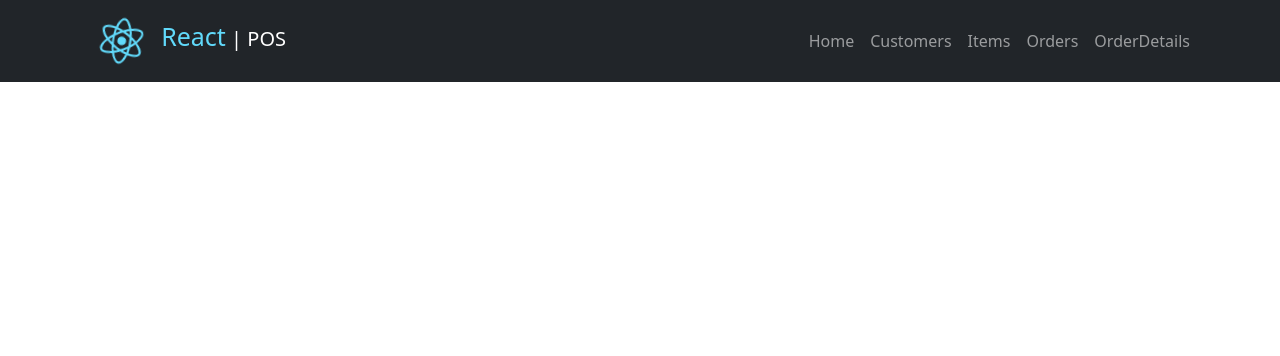
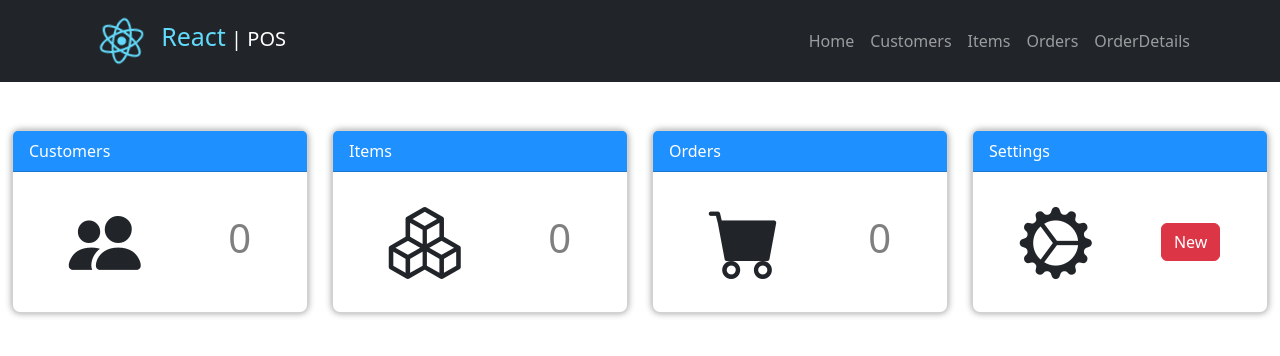
Before and after one commit to Kavithma-Thushal/POS-FrontEnd-React, a React (Create React App) app: page / in a window 1280 px wide. Shown: the top 356 px of the page. Built offline with nearby package versions, Linux system fonts and the light colour scheme; no server answers.

Commit message:
navgation Updated

```diff
--- a/src/App.jsx
+++ b/src/App.jsx
@@ -8,9 +8,11 @@ import Navigation from "./components/Navigation";
 
 export default function App() {
     return (
+        <div>
+            <Navigation />
             <BrowserRouter>
-            <Navigation />
                 <Routes>
+                    <Route path="" element={<HomeUI />} />
                     <Route path="/home" element={<HomeUI />} />
                     <Route path="/customers" element={<CustomerUI />} />
                     <Route path="/items" element={<ItemUI />} />
@@ -18,5 +20,6 @@ export default function App() {
                     <Route path="/orderdetails" element={<OrderDetailsUI />} />
                 </Routes>
             </BrowserRouter>
+        </div>
     );
 }
```
Lines whose indentation alone changed are shown as unchanged.
